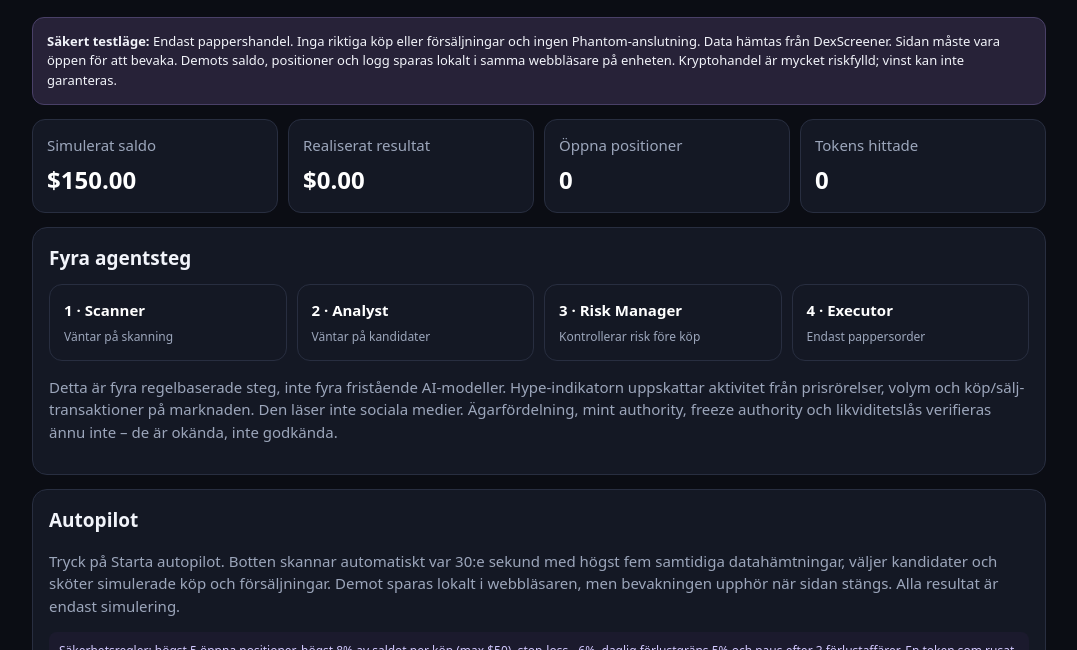
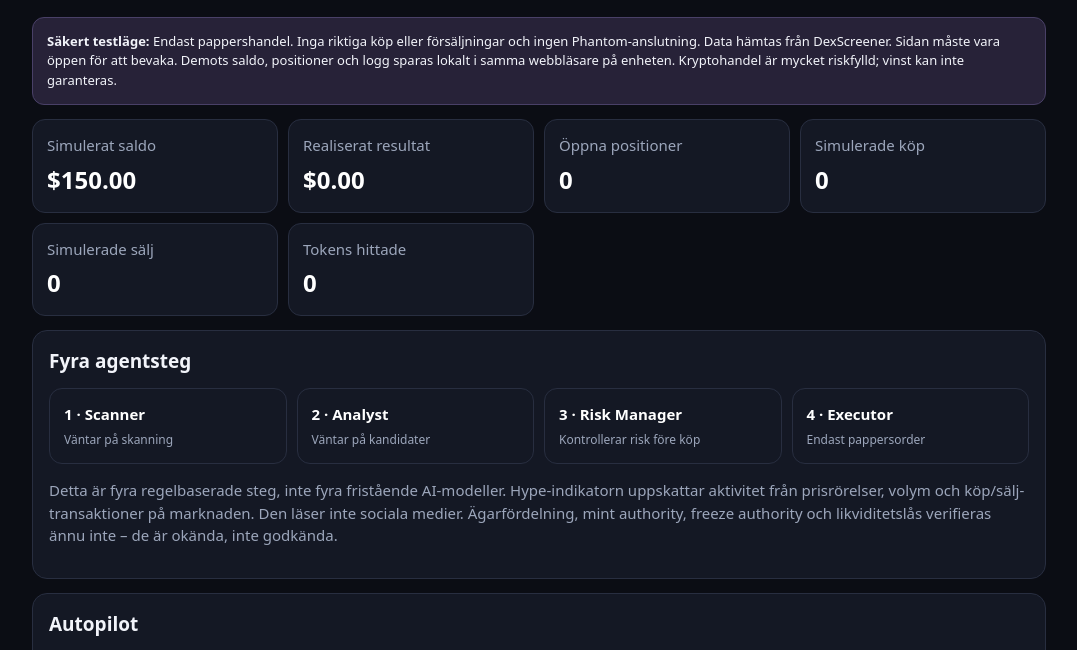
Before and after one commit to Ola975/Solana-Ai-Trade, a plain HTML site: page index.html in a window 1280 px wide. Shown: the part 111-761 px from the top of the page, without its empty margins (101-1178 px from the left). Drawn offline with Linux system fonts and the light colour scheme.

Commit message:
Show paper trade counters

```diff
--- a/index.html
+++ b/index.html
@@ -2,7 +2,7 @@
 <html lang="sv"><head><meta charset="utf-8"><meta name="viewport" content="width=device-width,initial-scale=1"><meta name="theme-color" content="#10121b"><link rel="manifest" href="manifest.webmanifest"><link rel="stylesheet" href="styles.css"><title>Solana AI Trader V4 Autopilot</title></head>
 <body><header><div><small>SOLANA · PAPER TRADING</small><h1>Solana AI Trader <b>V4</b></h1></div><span id="status">Inte startad</span></header><main>
 <aside><b>Säkert testläge:</b> Endast pappershandel. Inga riktiga köp eller försäljningar och ingen Phantom-anslutning. Data hämtas från DexScreener. Sidan måste vara öppen för att bevaka. Demots saldo, positioner och logg sparas lokalt i samma webbläsare på enheten. Kryptohandel är mycket riskfylld; vinst kan inte garanteras.</aside>
-<section class="stats"><article>Simulerat saldo<strong id="balance">$150.00</strong></article><article>Realiserat resultat<strong id="pnl">$0.00</strong></article><article>Öppna positioner<strong id="count">0</strong></article><article>Tokens hittade<strong id="n">0</strong></article></section>
+<section class="stats"><article>Simulerat saldo<strong id="balance">$150.00</strong></article><article>Realiserat resultat<strong id="pnl">$0.00</strong></article><article>Öppna positioner<strong id="count">0</strong></article><article>Simulerade köp<strong id="buyCount">0</strong></article><article>Simulerade sälj<strong id="sellCount">0</strong></article><article>Tokens hittade<strong id="n">0</strong></article></section>
 <section><h2>Fyra agentsteg</h2><div class="agents">
 <article><b>1 · Scanner</b><span id="agentScanner">Väntar på skanning</span></article><article><b>2 · Analyst</b><span id="agentAnalyst">Väntar på kandidater</span></article><article><b>3 · Risk Manager</b><span id="agentRisk">Kontrollerar risk före köp</span></article><article><b>4 · Executor</b><span id="agentExecutor">Endast pappersorder</span></article>
 </div><p class="muted">Detta är fyra regelbaserade steg, inte fyra fristående AI-modeller. Hype-indikatorn uppskattar aktivitet från prisrörelser, volym och köp/sälj-transaktioner på marknaden. Den läser inte sociala medier. Ägarfördelning, mint authority, freeze authority och likviditetslås verifieras ännu inte – de är okända, inte godkända.</p></section>
```
